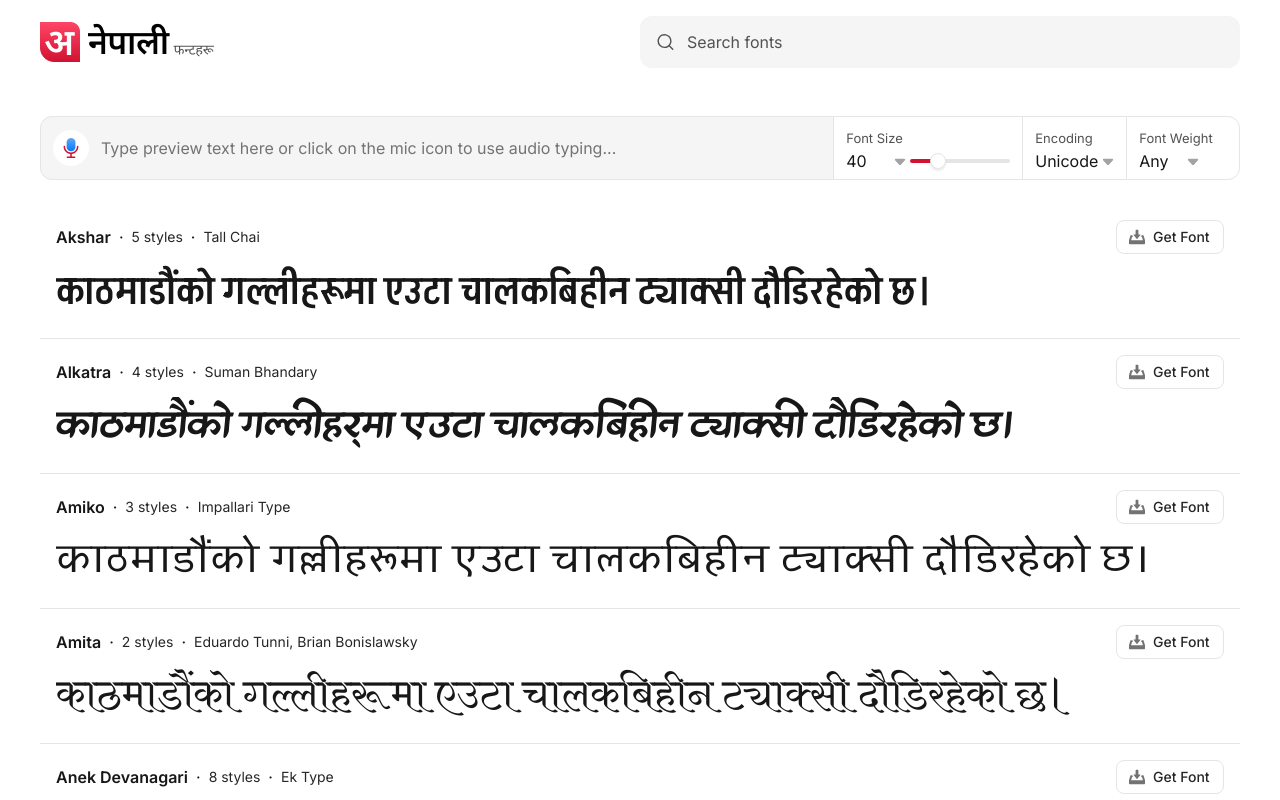
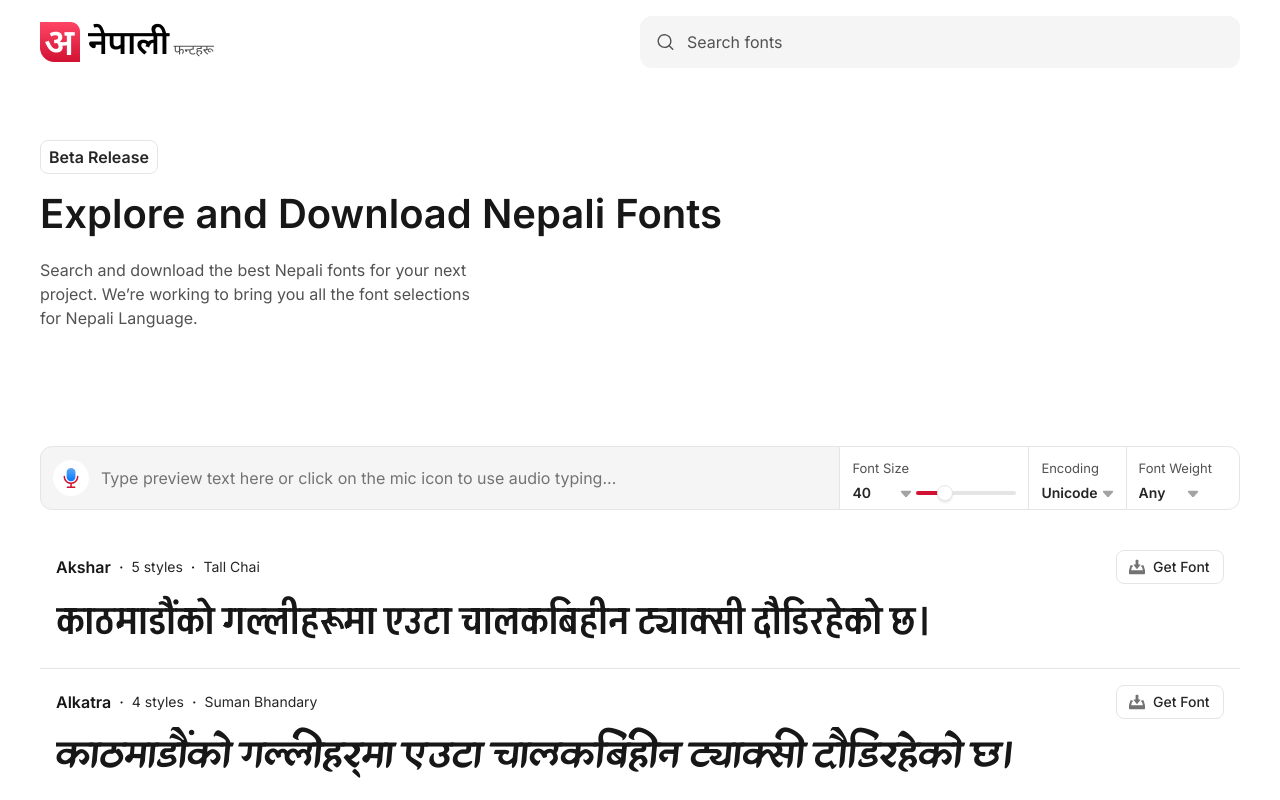
Before and after one commit to shrijalkaphle/anepali, a Next.js app: page / in a window 1280 px wide. Shown: the top 800 px of the page. Built offline with nearby package versions, Linux system fonts and the light colour scheme; a web font is replaced by a local one.

Commit message:
``feat:`` :sparkles: added multiple filters

```diff
--- a/src/app/components/Dropdown.tsx
+++ b/src/app/components/Dropdown.tsx
@@ -13,7 +13,7 @@ export const Dropdown = ({dropdownValue, value, setValue} : IDropDown) => {
     return (
         <div className="relative">
             <div className="flex items-center cursor-pointer gap-x-1" onClick={() => setShowDropdown(!showDropdown)}>
-                <div className="min-w-11 capitalize">
+                <div className="min-w-11 capitalize text-sm font-semibold text-neutral-800">
                     {value}
                 </div>
                 <div>
--- a/src/app/components/Filter.tsx
+++ b/src/app/components/Filter.tsx
@@ -38,7 +38,7 @@ export const FilterComponent = ({ enableVoiceInput, isListening, previewText, or
                 </div>
             </div>
             <div className="border-t border-b border-r border-neutral-200 p-3 h-16">
-                <span className="block text-[13px] text-neutral-600">Font Size</span>
+                <span className="block text-[13px] text-neutral-600 mb-1">Font Size</span>
                 <div className="flex items-center gap-x-1">
                     {/* <select name="" id="">
                         o
@@ -48,11 +48,11 @@ export const FilterComponent = ({ enableVoiceInput, isListening, previewText, or
                 </div>
             </div>
             <div className="border-t border-b border-neutral-200 p-3 w-[110px] h-16">
-                <span className="block text-[13px] text-neutral-600">Encoding</span>
+                <span className="block text-[13px] text-neutral-600 mb-1">Encoding</span>
                 <Dropdown dropdownValue={availableEncodingValue} value={'unicode'} setValue={() => {}}/>
             </div>
             <div className=" border border-neutral-200 rounded-r-xl p-3 w-[160px] h-16">
-                <span className="block text-[13px] text-neutral-600">Font Weight</span>
+                <span className="block text-[13px] text-neutral-600 mb-1">Font Weight</span>
                 <FontWeightDropdown dropdownValue={availableFontWeight} value={minimumStyles} setValue={setMinimumStyles}/>
             </div>
         </div>
--- a/src/app/components/FontWeightDropdown.tsx
+++ b/src/app/components/FontWeightDropdown.tsx
@@ -13,7 +13,7 @@ export const FontWeightDropdown = ({dropdownValue, value, setValue} : IDropDown)
     return (
         <div className="relative">
             <div className="flex items-center cursor-pointer gap-x-1" onClick={() => setShowDropdown(!showDropdown)}>
-                <div className="min-w-11 capitalize">
+                <div className="min-w-11 capitalize text-sm font-semibold text-neutral-800">
                     {value ? value : "Any"}
                 </div>
                 <div>
@@ -25,7 +25,7 @@ export const FontWeightDropdown = ({dropdownValue, value, setValue} : IDropDown)
             </div>
             <div className={`fixed top-0 left-0 right-0 bottom-0 z-10 ${showDropdown ? " " : "hidden"}`} onClick={() => setShowDropdown(false)}></div>
             <div className={`absolute rounded-b-lg border border-neutral-200 bg-white shadow-[0_2px_8px_0_rgba(0, 0, 0, 0.08)] right-[-14px] w-[204px] top-[30px] z-50 ${showDropdown ? " " : "hidden"}`}>
-                <div className="px-2.5 py-2 font-medium text-neutral-600">Minimum no. of weights</div>
+                <div className="px-2.5 py-2 font-medium text-neutral-600 text-sm">Minimum no. of weights</div>
                 <div className="grid grid-cols-5 gap-1.5 p-2.5">
                     {
                         dropdownValue.map((_value: string) => <div className={`h-8 w-8 hover:bg-neutral-50 cursor-pointer border border-neutral-200 rounded-lg flex items-center justify-center ${_value === value ? "bg-neutral-50" : ""}`} key={_value} onClick={() => updateSelectedValue(_value)}>{_value}</div>)
--- a/src/app/components/Loading.tsx
+++ b/src/app/components/Loading.tsx
@@ -1,29 +1,9 @@
-import { useEffect, useState } from "react";
-
 export const Loading = () => {
 
-    const [progress, setProgress] = useState<number>(10);
-
-    useEffect(() => {
-        const interval = setInterval(() => {
-          setProgress((prevProgress) => {
-            const newProgress = prevProgress + 5;
-            if (newProgress >= 100) {
-              clearInterval(interval);
-              return 100;
-            }
-            return newProgress;
-          });
-        }, 100);
-
-        // Cleanup the interval on component unmount
-        return () => clearInterval(interval);
-      }, []);
 
     return (
         <div className="h-screen w-screen flex items-center justify-center relative">
-            <div className="absolute top-0 right-0 left-0 h-1 bg-red-600 transition-all duration-200 ease-in-out" style={{width: `${progress}%`}}></div>
-            <img src="./logo.svg" alt="aNepali" className="h-20"/>
+            <img src="./logo.svg" alt="aNepali" className="h-20" />
         </div>
     )
 }
--- a/src/app/page.tsx
+++ b/src/app/page.tsx
@@ -43,9 +43,7 @@ export default function Home() {
   useEffect(() => {
     window.innerWidth >= 1280 ? setFontSize(40) : (window.innerWidth >= 1024 ? setFontSize(36) : setFontSize(22))
     setPreviewText(text);
-    setTimeout(() => {
-      setPageLoading(false)
-    }, 2000)
+    setPageLoading(false)
   }, [text])
 
   const previewTextChange = (e: any) => {
@@ -82,7 +80,18 @@ export default function Home() {
     <>
       <Navbar fontSearch={fontSearchText} fontSearchChange={filterSearchChange} />
 
-      <div className="container lg:mt-[116px] mt-[140px]">
+      {/* beta release info */}
+      <div className="container mt-[140px]">
+        <div className="px-2 py-1 text-neutral-800 font-semibold border border-neutral-200 rounded-lg w-fit">Beta Release</div>
+        <div className="mt-4">
+          <span className="font-semibold text-[40px] leading-[48px]">Explore and Download Nepali Fonts</span>
+          <p className="mt-5 text-neutral-600 w-[455px]">
+            Search and download the best Nepali fonts for your next project. We’re working to bring you all the font selections for Nepali Language.
+          </p>
+        </div>
+      </div>
+
+      <div className="container lg:mt-[116px] mt-[40px]">
         <FilterComponent
           enableVoiceInput={enableVoiceInput}
           isListening={isListening}
```
